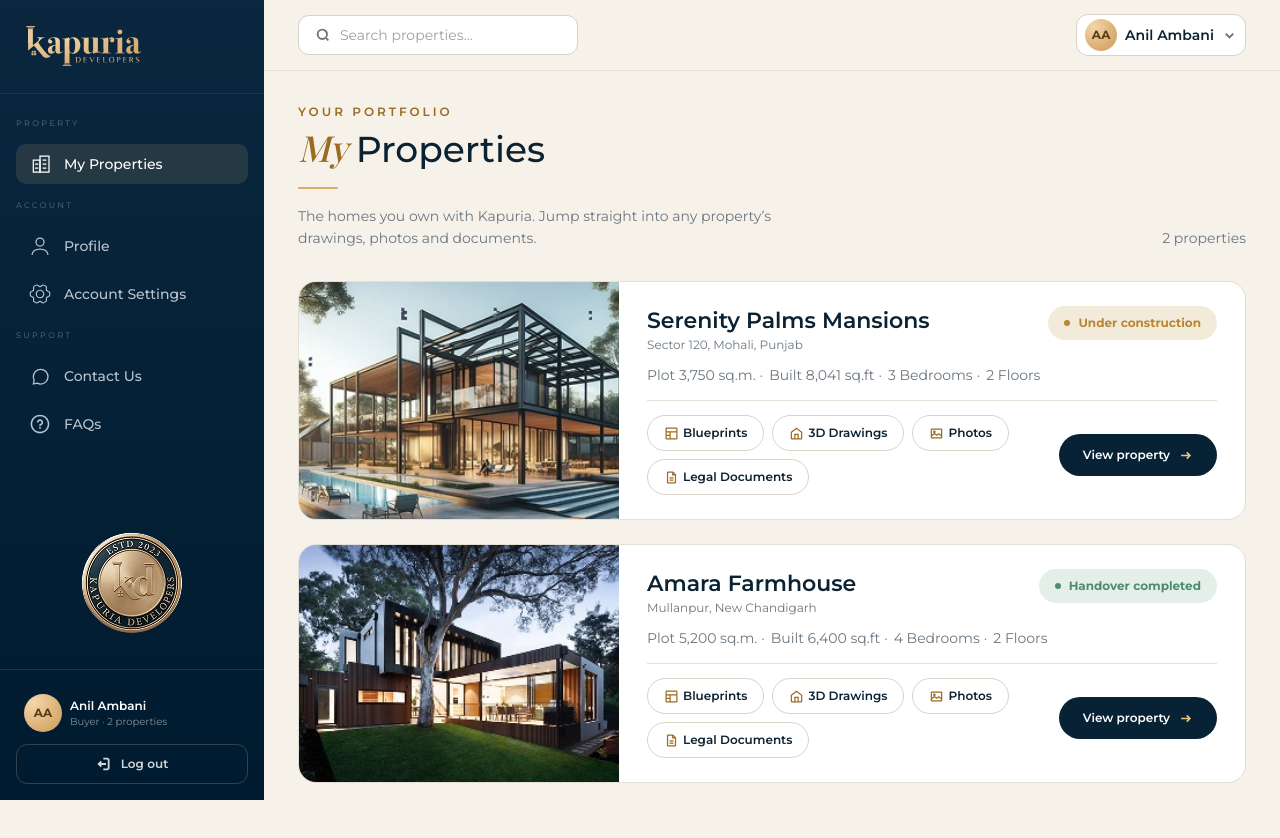
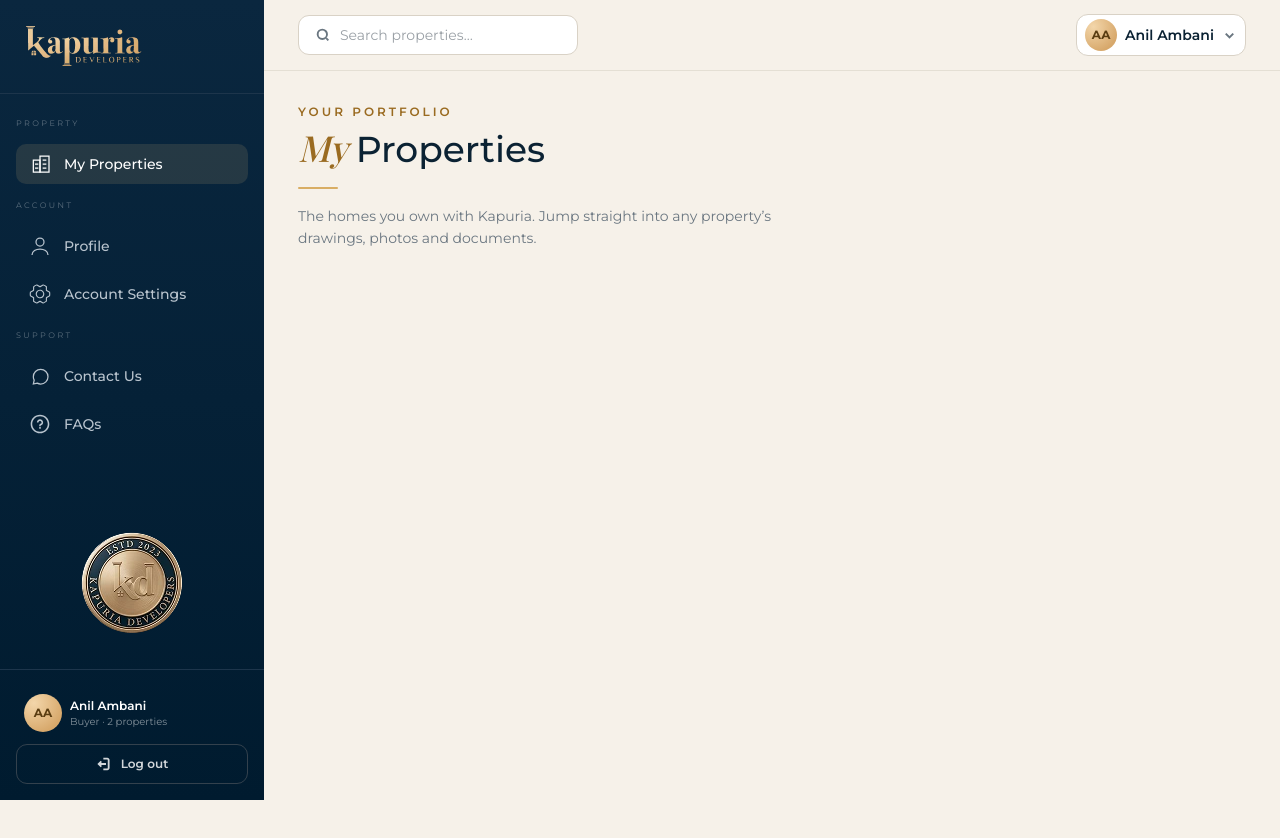
Before and after one commit to Surat-Infotech/kapuria-portal, a Next.js app: page / in a window 1280 px wide. After the commit the page ends 800 px from the top, so only its background shows below. Built offline with nearby package versions, Linux system fonts and the light colour scheme; a web font is replaced by a local one.

Commit message:
property page code hide

```diff
--- a/src/app/(home)/_components/properties-view.jsx
+++ b/src/app/(home)/_components/properties-view.jsx
@@ -1,6 +1,10 @@
 import { PageHeader } from "@/components/common/page-header";
 
 import { PropertyCard } from "./property-card";
+
+// The client review only covers the page header for now, so the portfolio
+// list and its count stay hidden. Flip this to `true` to bring them back.
+const SHOW_PROPERTY_LIST = false;
 
 /**
  * "My Properties" — the portfolio list that opens the Buyer Portal. The count
@@ -16,12 +20,15 @@ const PropertiesView = ({ properties }) => (
         title="Properties"
         description="The homes you own with Kapuria. Jump straight into any property’s drawings, photos and documents."
       />
+      {SHOW_PROPERTY_LIST ? (
         <p className="text-body text-text-secondary">
           {properties.length}{" "}
           {properties.length === 1 ? "property" : "properties"}
         </p>
+      ) : null}
     </div>
 
+    {SHOW_PROPERTY_LIST ? (
       <div className="grid grid-cols-1 gap-16 md:grid-cols-2 xl:grid-cols-1 lg:gap-24">
         {properties.map((property, index) => (
           <PropertyCard
@@ -31,6 +38,7 @@ const PropertiesView = ({ properties }) => (
           />
         ))}
       </div>
+    ) : null}
   </div>
 );
 
```
Lines whose indentation alone changed are shown as unchanged.
